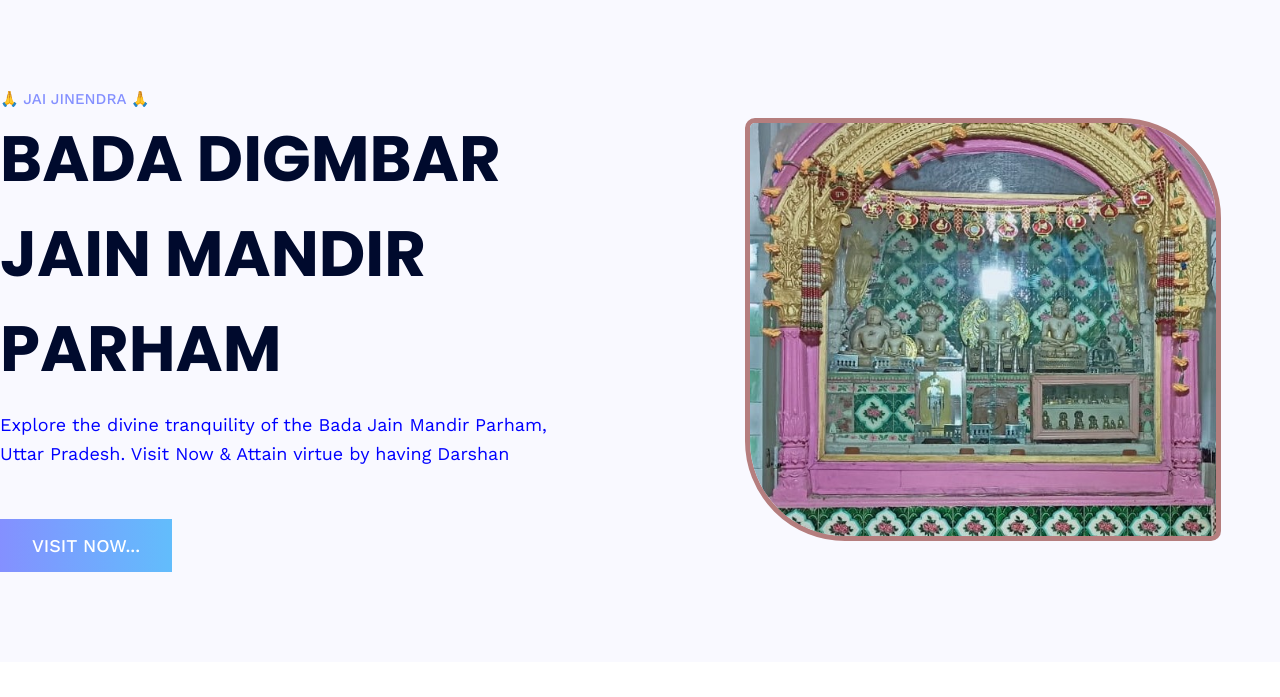
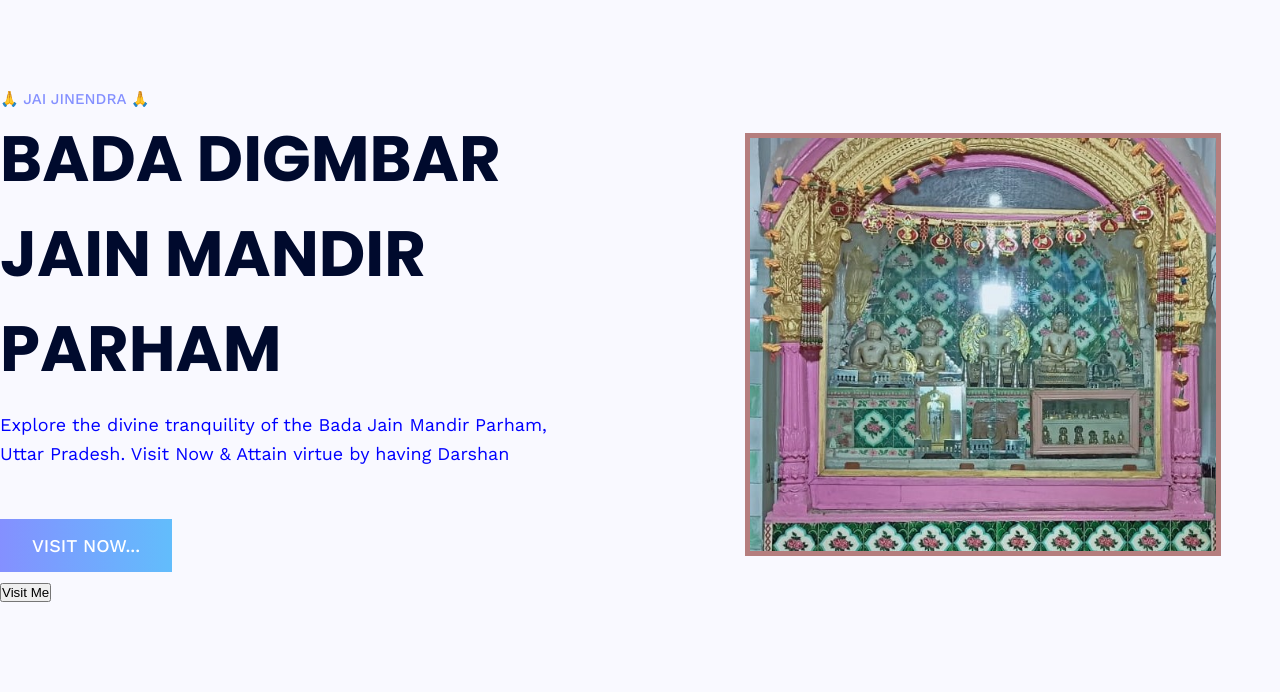
Before and after one commit to BadaJainMandirParham/website, a plain HTML site: page index.html in a window 1280 px wide. Shown: the part 103-800 px from the top of the page. Drawn offline with nearby package versions, Linux system fonts and the light colour scheme; files whose address does not match are found by name.

Commit message:
Update index.html

```diff
--- a/index.html
+++ b/index.html
@@ -73,11 +73,13 @@
 
             <div>
               <a href="https://maps.app.goo.gl/SL4UUWRRtPaszxxj7" target="_blank" class="btn hireme-btn">Visit Now...</a>
+            <br><br>
+              <a href="https://maps.app.goo.gl/SL4UUWRRtPaszxxj7" target="_blank"><button class="glow-on-hover" type="button">Visit Me </button>        </a>
             </div>
           </div>
 <!-- Add another thing "style="border: solid 5px rgb(181, 126, 126); border-radius: 10px 100px 10px;"" -->
           <div class="section-hero-image">
-            <img  src="new god photo.jpg" alt="hero image" class="hero-img"style="border: solid 5px rgb(181, 126, 126); border-radius: 10px 100px 10px;" />
+            <img  src="new god photo.jpg" alt="hero image" class="hero-img"style="border: solid 5px rgb(181, 126, 126);" />
           </div>
         </div>
       </section>
```
